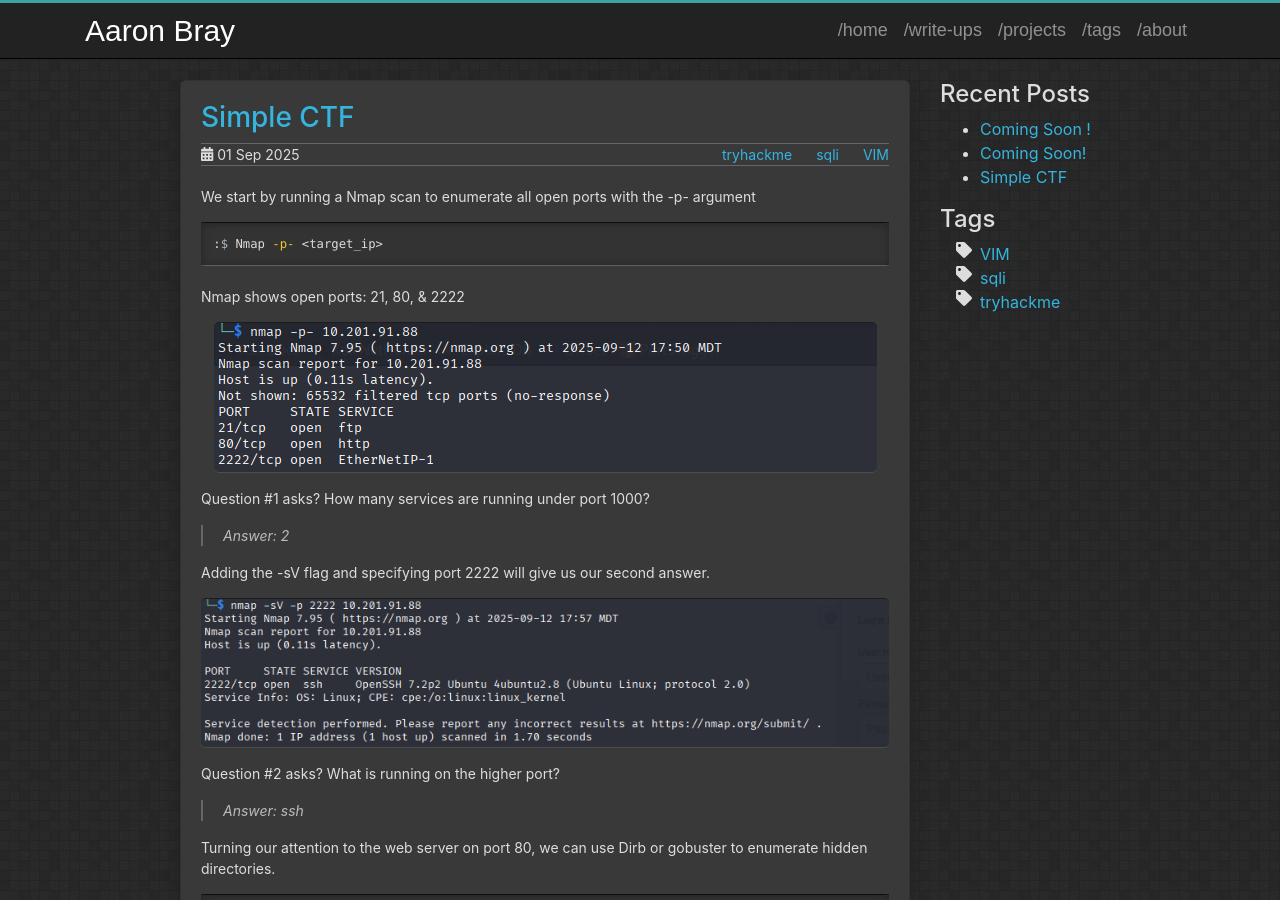
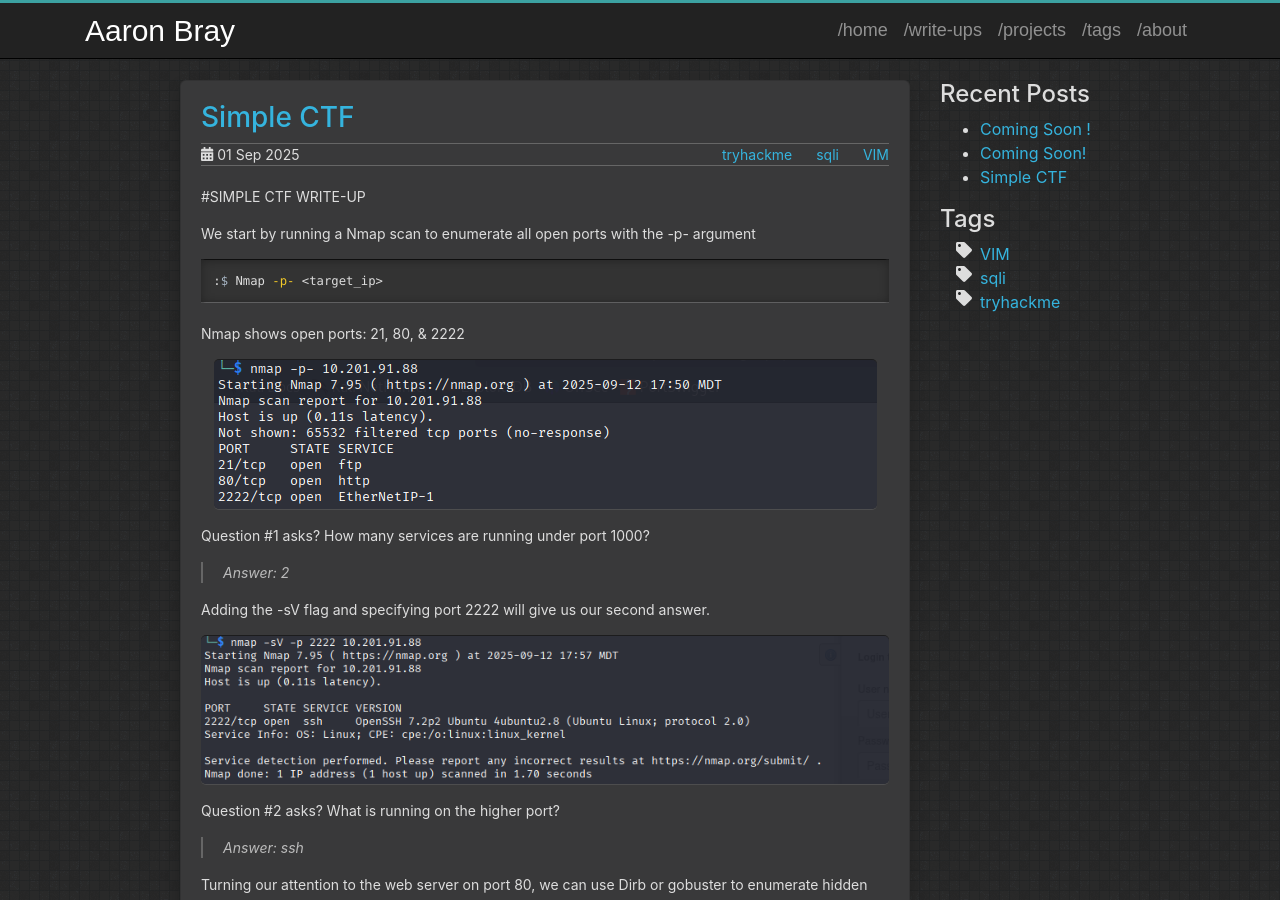
Before and after one commit to AaronBray/AaronBray.github.io, a Jekyll site: the page built from _posts/2025-09-01-SimpleCTF.md, in a window 1280 px wide and 900 px high. Built offline with Jekyll 4.4.1, drawn with Linux system fonts in a browser that asks for light colours.

Commit message:
Update 2025-09-01-SimpleCTF.md

```diff
--- a/_posts/2025-09-01-SimpleCTF.md
+++ b/_posts/2025-09-01-SimpleCTF.md
@@ -5,6 +5,8 @@ date: 2025-09-01 16:25:06
 tags: tryhackme sqli VIM
 description: TryHackMe SimpleCTF CTF Write-Up
 ---
+
+#SIMPLE CTF WRITE-UP
 
 We start by running a Nmap scan to enumerate all open ports with the -p- argument
 
```
